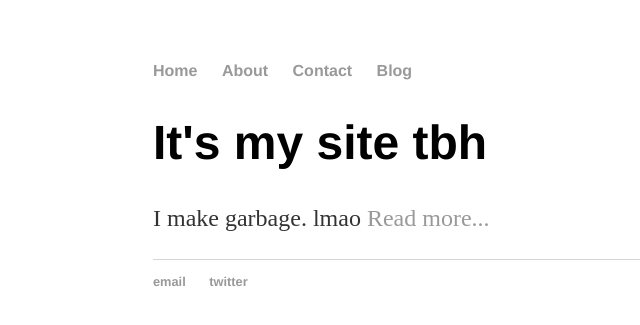
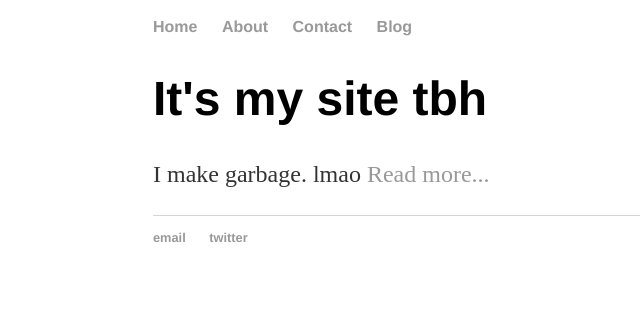
Before and after one commit to glasscaked/strip, a Jekyll site: the page built from index.html, in a window 1280 px wide. Shown: the top 325 px of the page, without its empty margins (231-871 px from the left). Built offline with Jekyll 4.4.1, drawn with Linux system fonts in a browser that asks for light colours.

Commit message:
Update main.css

```diff
--- a/css/main.css
+++ b/css/main.css
@@ -1,4 +1,4 @@
-body { margin: 60px auto; width: 40%; }
+body { margin: 0px auto; width: 40%; }
 
 a { text-decoration: none; color: #999; }
 a:hover { text-decoration: underline; }
```
